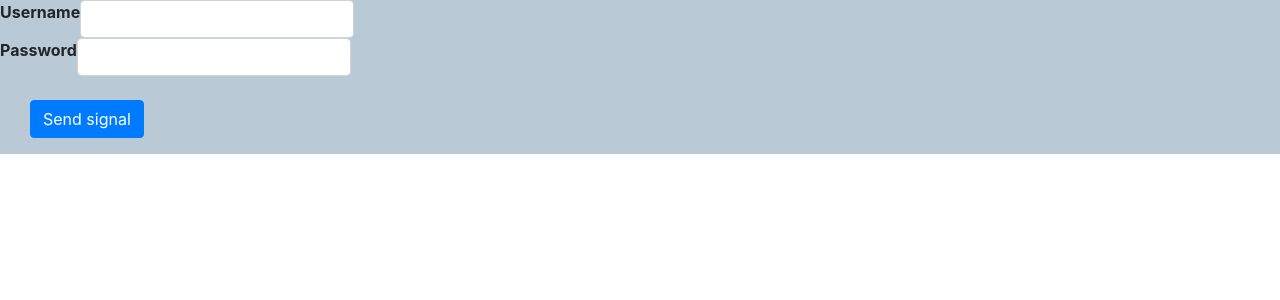
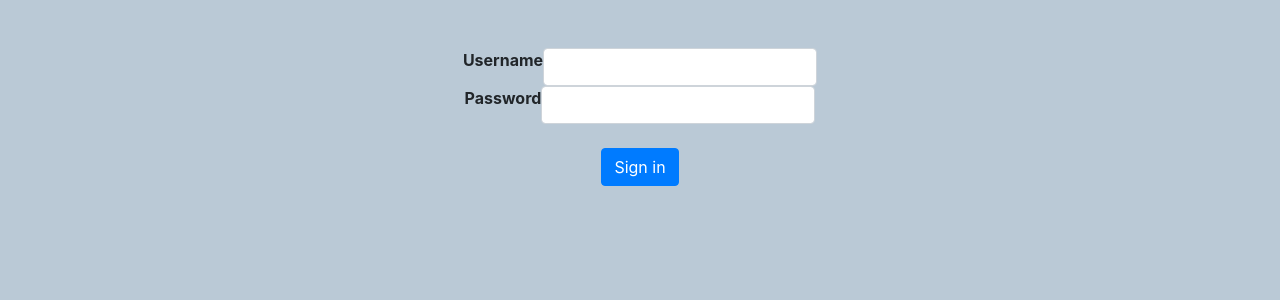
Before and after one commit to thanosntou/bitmexcallbot-ui, an Angular app: page / in a window 1280 px wide. Shown: the top 300 px of the page. Built offline with nearby package versions, Linux system fonts and the light colour scheme.

Commit message:
login screen

```diff
--- a/src/app/login/login.component.html
+++ b/src/app/login/login.component.html
@@ -1,8 +1,9 @@
-<div class="row" >
+<div class="row" style="min-height: 100vh">
   <div class="container-fluid">
     <form>
       <div class="form-group">
-        <div class="row">
+        <br><br>
+        <div class="row justify-content-center">
           <div class="col-xs">
             <strong>Username </strong>
           </div>
@@ -14,21 +15,24 @@
             >
           </div>
         </div>
-        <div class="row">
+        <div class="row justify-content-center">
           <div class="col-xs">
             <strong>Password </strong>
           </div>
           <div class="col-xs">
             <input
-              type="text"
+              type="password"
               class="form-control"
               #password
             >
           </div>
         </div>
         <br>
-        <div class="container-fluid justify-content-left">
-          <button class="btn btn-primary" (click)="onSignIn()">Send signal</button>
+        <div class="row">
+
+        </div>
+        <div class="row justify-content-center">
+          <button class="btn btn-primary" (click)="onSignIn()">Sign in</button>
         </div>
       </div>
     </form>
--- a/src/app/navbar/navbar.component.ts
+++ b/src/app/navbar/navbar.component.ts
@@ -35,6 +35,7 @@ export class NavbarComponent implements OnInit {
   }
 
   onSignOut() {
+    this.userService.clearLocalStorage();
     this.userLogged.emit({loggedIn: false});
   }
 }
--- a/src/app/user.service.ts
+++ b/src/app/user.service.ts
@@ -10,20 +10,6 @@ export class UserService {
 
 
   constructor(private http: HttpClient) {
-    // const token = (<AccessTokenModel>JSON.parse(localStorage.getItem('accessToken')));
-    // const accessToken = token.token_type + ' ' + token.access_token;
-    //
-    // const httpOptions = {
-    //   headers: new HttpHeaders({'Authorization': accessToken})
-    // };
-    //
-    // this.http.get<UserModel>(
-    //   BaseUrl.BASEURL + '/api/v1/user/authenticate',
-    //   httpOptions
-    // ).subscribe((data: UserModel) => {
-    //   this.loggedUser = data;
-    //   localStorage.setItem('loggedUser', JSON.stringify(this.loggedUser));
-    // });
   }
 
   authenticate(token: AccessTokenModel) {
@@ -42,4 +28,8 @@ export class UserService {
       localStorage.setItem('loggedUser', JSON.stringify(this.loggedUser));
     });
   }
+
+  clearLocalStorage() {
+    localStorage.clear();
+  }
 }
```
